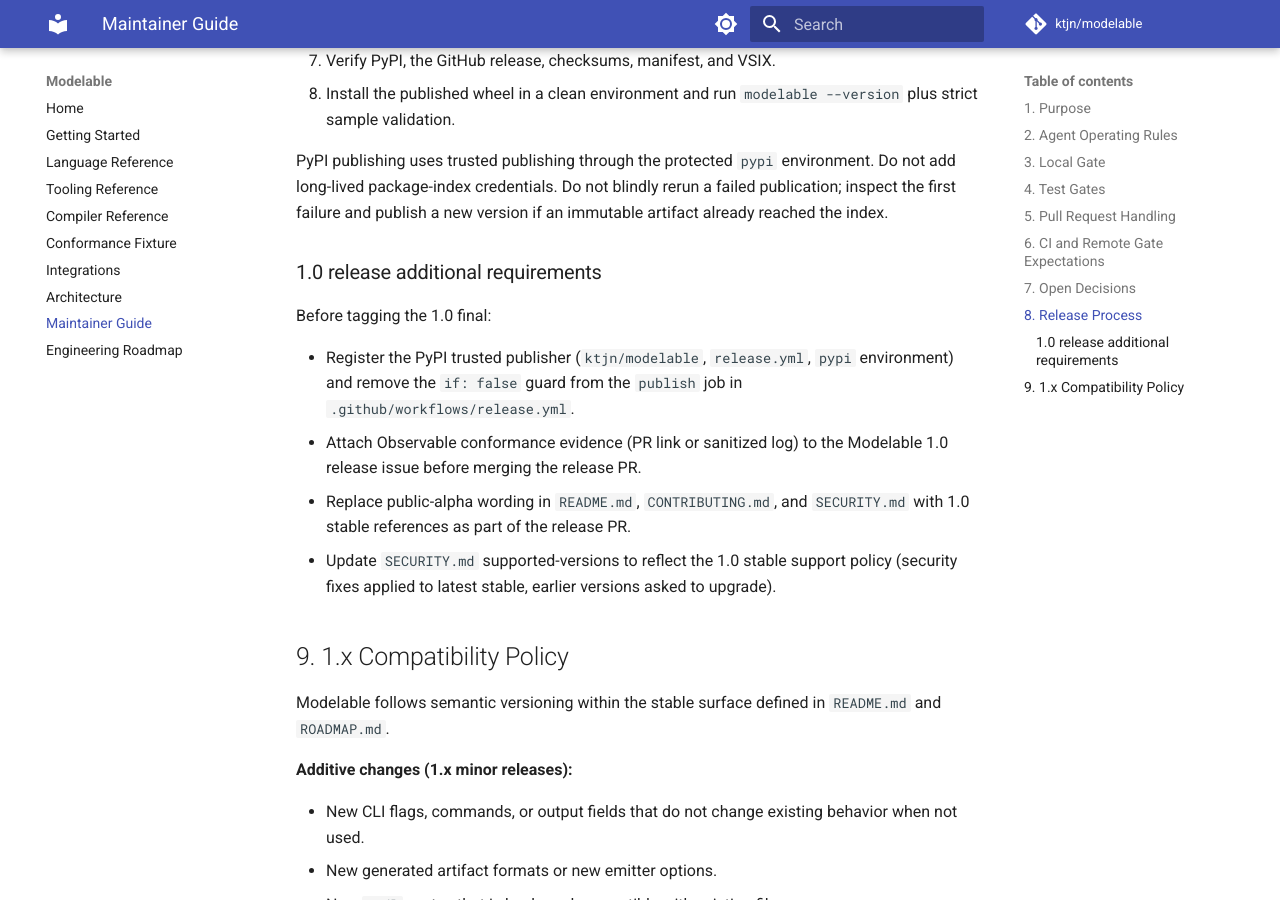
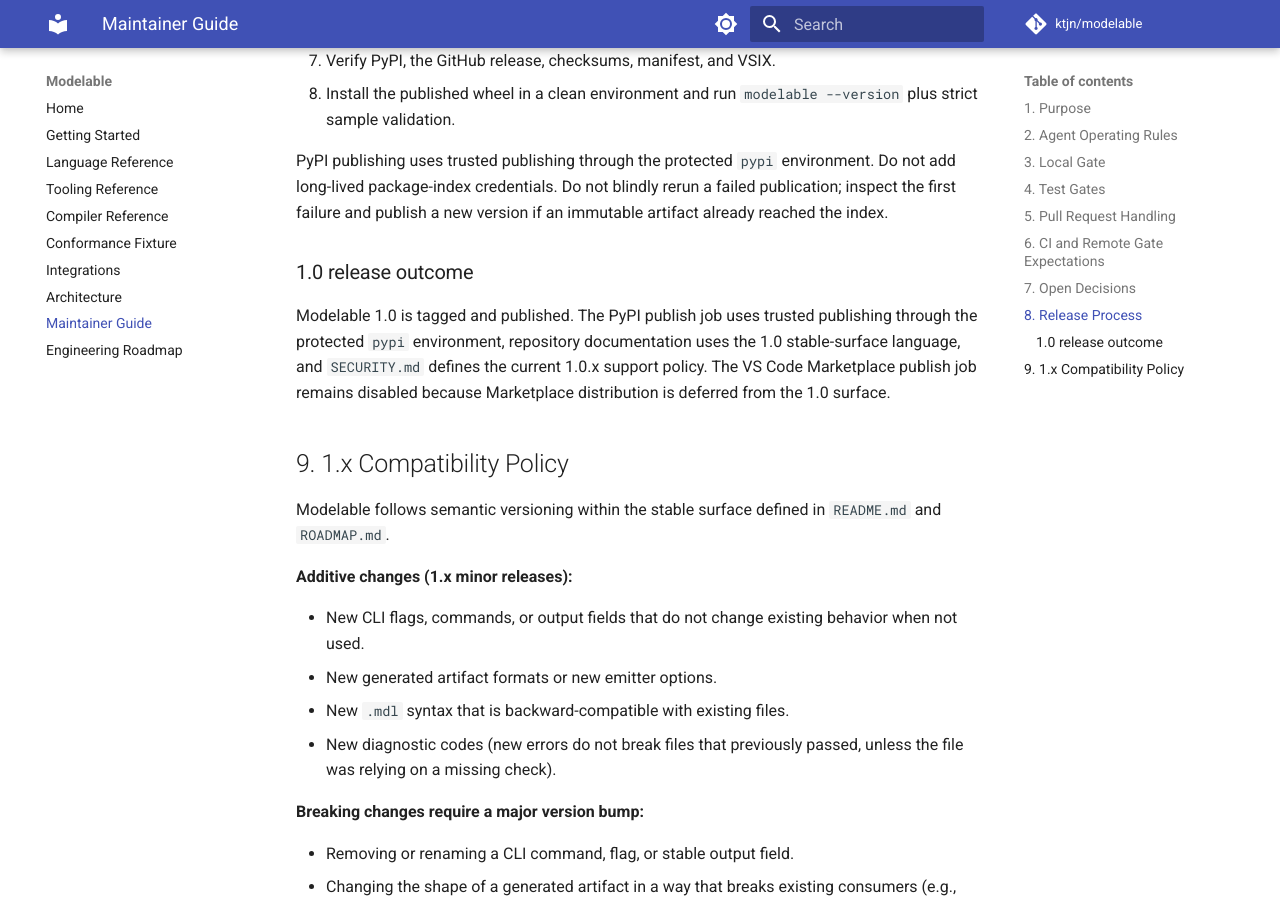
Before and after one commit to ktjn/modelable, an MkDocs documentation site: the page built from docs/maintainers.md, in a window 1280 px wide and 900 px high, scrolled down 7616 px. Built offline with MkDocs 1.6.1 and Material for MkDocs 9.7.7, drawn with Linux system fonts in a browser that asks for light colours; comment, search, counter and statistics services are not loaded.

Commit message:
docs: align release metadata after 1.0.2 (#135)
Co-authored-by: ktjn <ktjn@users.noreply.github.com>

```diff
--- a/docs/maintainers.md
+++ b/docs/maintainers.md
@@ -266,20 +266,13 @@ environment. Do not add long-lived package-index credentials. Do not blindly
 rerun a failed publication; inspect the first failure and publish a new version
 if an immutable artifact already reached the index.
 
-### 1.0 release additional requirements
+### 1.0 release outcome
 
-Before tagging the 1.0 final:
-
-- Register the PyPI trusted publisher (`ktjn/modelable`, `release.yml`,
-  `pypi` environment) and remove the `if: false` guard from the `publish` job
-  in `.github/workflows/release.yml`.
-- Attach Observable conformance evidence (PR link or sanitized log) to the
-  Modelable 1.0 release issue before merging the release PR.
-- Replace public-alpha wording in `README.md`, `CONTRIBUTING.md`, and
-  `SECURITY.md` with 1.0 stable references as part of the release PR.
-- Update `SECURITY.md` supported-versions to reflect the 1.0 stable support
-  policy (security fixes applied to latest stable, earlier versions asked to
-  upgrade).
+Modelable 1.0 is tagged and published. The PyPI publish job uses trusted
+publishing through the protected `pypi` environment, repository documentation
+uses the 1.0 stable-surface language, and `SECURITY.md` defines the current
+1.0.x support policy. The VS Code Marketplace publish job remains disabled
+because Marketplace distribution is deferred from the 1.0 surface.
 
 ## 9. 1.x Compatibility Policy
 
```
Also changed, not shown: CHANGELOG.md (+5 -3 lines), README.md (+5 -4 lines).
